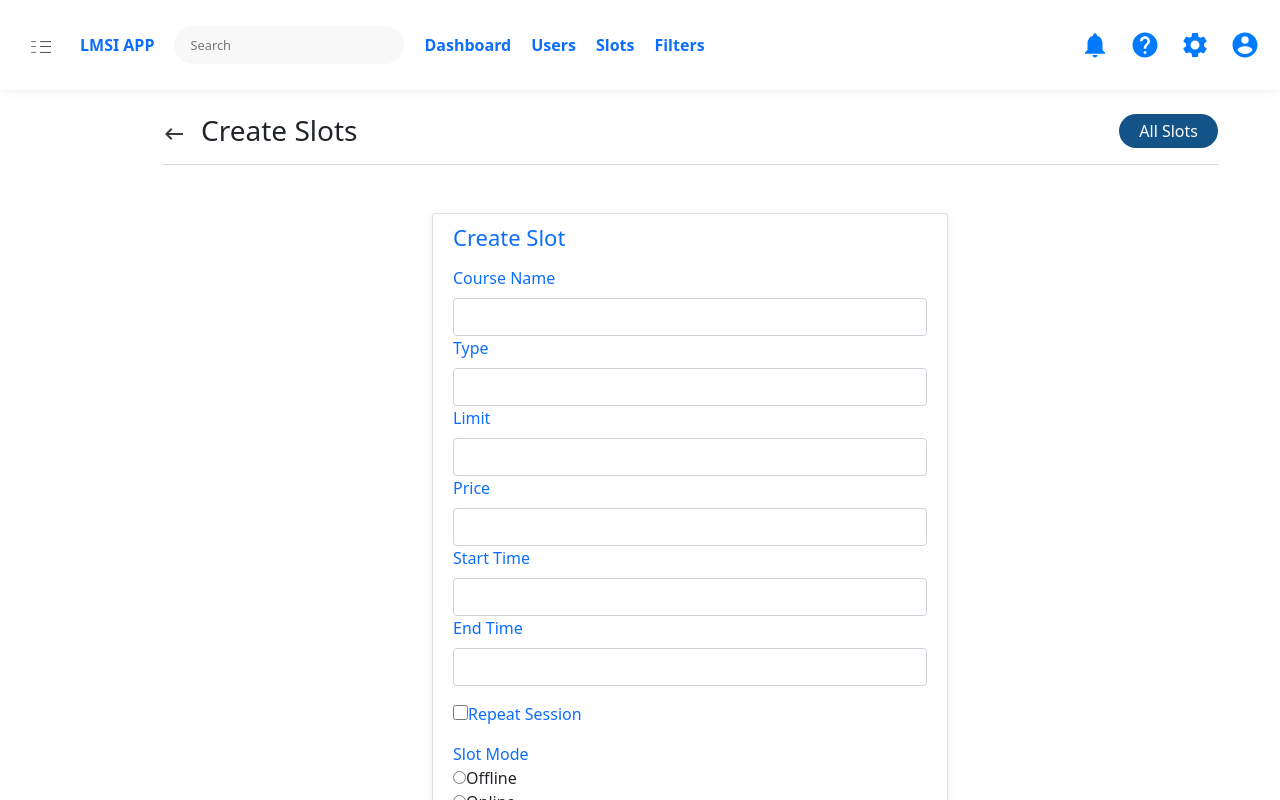
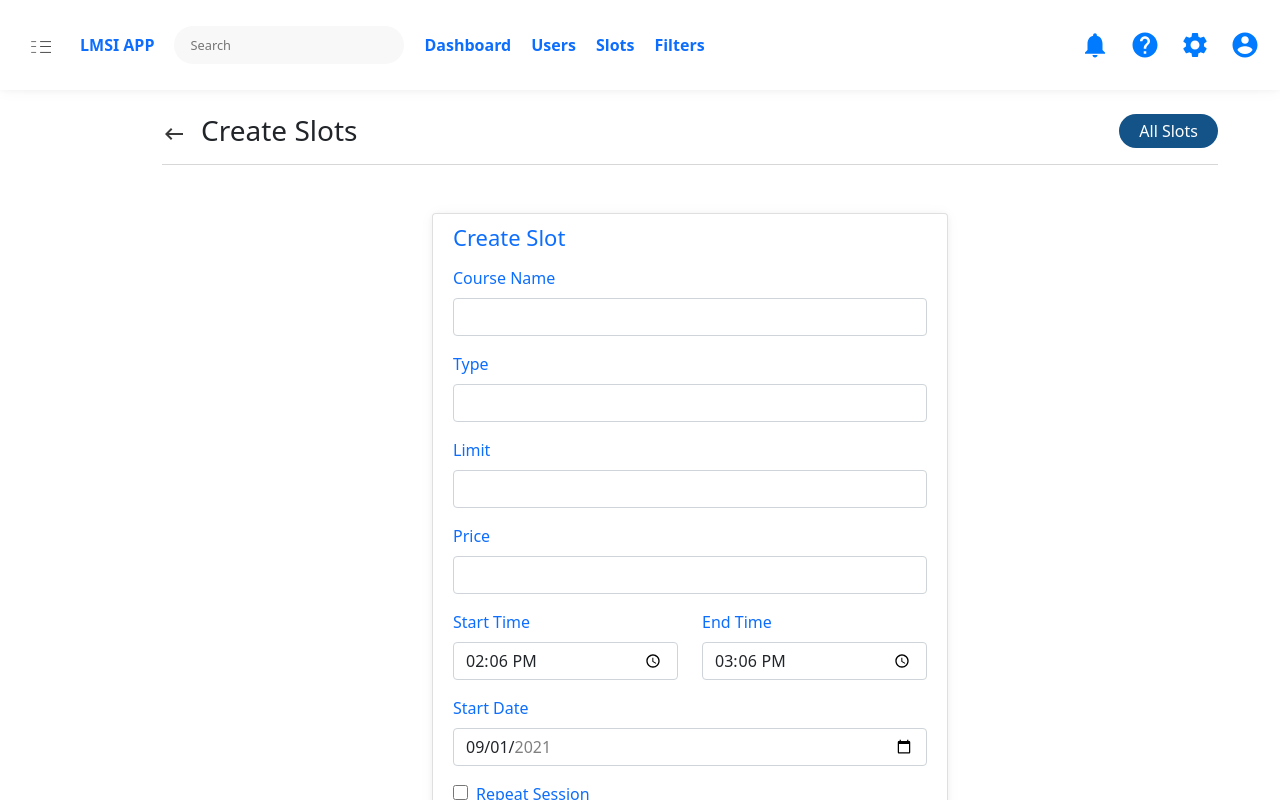
Before and after one commit to inovexia/lmsi-frontend, a React (Create React App) app: page /teacher-dashboard/slots/create-slot in a window 1280 px wide. Shown: the top 800 px of the page. Built offline with nearby package versions, Linux system fonts and the light colour scheme.

Commit message:
slot-ui-complete

```diff
--- a/src/teacher/Users.js
+++ b/src/teacher/Users.js
@@ -82,11 +82,11 @@ const Users = () => {
                         </p>
                         <div
                           className={
-                            'w-100 w-md-30 text-left text-md-right mt-3 mt-md-0'
+                            'w-100 w-md-30 text-end text-md-right mt-3 mt-md-0'
                           }
                         >
                           <button
-                            className={'btn btn-sm btn-outline-primary mr-2'}
+                            className={'btn btn-sm btn-outline-primary me-3'}
                             type="button"
                           >
                             Enable
--- a/src/teacher/slots/CreateSlot.js
+++ b/src/teacher/slots/CreateSlot.js
@@ -38,8 +38,8 @@ const CreateSlot = () => {
                         Create Slot
                       </h1>
                       <div>
-                        <div className={'form-row'}>
-                          <div className={'form-group col-md-12 mt-3'}>
+                        <div className={'form-row mt-3'}>
+                          <div className={'form-group col-md-12 '}>
                             <label
                               className={
                                 'form-label text-primary font-weight-bold'
@@ -54,7 +54,7 @@ const CreateSlot = () => {
                             />
                           </div>
                         </div>
-                        <div className={'form-row'}>
+                        <div className={'form-row mt-3'}>
                           <div className={'form-group col-md-12'}>
                             <label
                               className={
@@ -71,7 +71,7 @@ const CreateSlot = () => {
                           </div>
                         </div>
 
-                        <div className={'form-row'}>
+                        <div className={'form-row mt-3'}>
                           <div className={'form-group col-md-12'}>
                             <label
                               className={
@@ -87,7 +87,7 @@ const CreateSlot = () => {
                             />
                           </div>
                         </div>
-                        <div className={'form-row'}>
+                        <div className={'form-row mt-3'}>
                           <div className={'form-group col-md-12'}>
                             <label
                               className={
@@ -104,9 +104,10 @@ const CreateSlot = () => {
                           </div>
                         </div>
 
-                        <div className={'form-row'}>
-                          <div className={'form-group col-md-12'}>
+                        <div className={'form-row row mt-3'}>
+                          <div className={'form-group col-md-6'}>
                             <label
+                              htmlFor="start_time"
                               className={
                                 'form-label text-primary font-weight-bold'
                               }
@@ -114,15 +115,17 @@ const CreateSlot = () => {
                               Start Time
                             </label>
                             <input
-                              type="text"
                               className={'form-control'}
+                              type="time"
+                              name="start_time"
+                              id="start_time"
+                              defaultValue="14:06"
                               required
                             />
                           </div>
-                        </div>
-                        <div className={'form-row'}>
-                          <div className={'form-group col-md-12'}>
+                          <div className={'form-group col-md-6'}>
                             <label
+                              htmlFor="end_time"
                               className={
                                 'form-label text-primary font-weight-bold'
                               }
@@ -130,17 +133,44 @@ const CreateSlot = () => {
                               End Time
                             </label>
                             <input
-                              type="text"
                               className={'form-control'}
+                              type="time"
+                              name="end_time"
+                              id="end_time"
+                              defaultValue="15:06"
                               required
                             />
                           </div>
                         </div>
+
+                        <div className={'form-row mt-3'}>
+                          <div className={'form-group col-md-12'}>
+                            <label
+                              className={
+                                'form-label text-primary font-weight-bold'
+                              }
+                              htmlFor="slot_date"
+                            >
+                              Start Date
+                            </label>
+                            <input
+                              className={'form-control'}
+                              type="date"
+                              name="slot_date"
+                              id="slot_date"
+                              min="2021-09-01"
+                              max="2021-11-30"
+                              defaultValue="2021-09-01"
+                              required
+                            />
+                          </div>
+                        </div>
+
                         <div className={'mt-3'}>
                           <div className={'mb-3'}>
                             <div className={''}>
                               <input
-                                className={'mr-2'}
+                                className={'me-2'}
                                 style={{ width: '15px', height: '15px' }}
                                 type="checkbox"
                                 checked={isChecked}
@@ -154,16 +184,17 @@ const CreateSlot = () => {
                             </div>
                           </div>
                           {isChecked ? (
+                            <>
                             <div className={'mb-3'}>
                               <div
                                 className={
-                                  'custom-control custom-checkbox mr-4 d-inline-block'
+                                  'custom-control custom-checkbox me-4 d-inline-block'
                                 }
                               >
                                 <input
                                   type="checkbox"
                                   id="day1"
-                                  className={'custom-control-input'}
+                                  className={'custom-control-input me-2'}
                                 />
                                 <label
                                   htmlFor="day1"
@@ -174,13 +205,13 @@ const CreateSlot = () => {
                               </div>
                               <div
                                 className={
-                                  'custom-control custom-checkbox mr-4 d-inline-block'
+                                  'custom-control custom-checkbox me-4 d-inline-block'
                                 }
                               >
                                 <input
                                   type="checkbox"
                                   id="day2"
-                                  className={'custom-control-input'}
+                                  className={'custom-control-input me-2'}
                                 />
                                 <label
                                   htmlFor="day2"
@@ -191,13 +222,13 @@ const CreateSlot = () => {
                               </div>
                               <div
                                 className={
-                                  'custom-control custom-checkbox mr-4 d-inline-block'
+                                  'custom-control custom-checkbox me-4 d-inline-block'
                                 }
                               >
                                 <input
                                   type="checkbox"
                                   id="day3"
-                                  className={'custom-control-input'}
+                                  className={'custom-control-input me-2'}
                                 />
                                 <label
                                   htmlFor="day3"
@@ -208,13 +239,13 @@ const CreateSlot = () => {
                               </div>
                               <div
                                 className={
-                                  'custom-control custom-checkbox mr-4 d-inline-block'
+                                  'custom-control custom-checkbox me-4 d-inline-block'
                                 }
                               >
                                 <input
                                   type="checkbox"
                                   id="day4"
-                                  className={'custom-control-input'}
+                                  className={'custom-control-input me-2'}
                                 />
                                 <label
                                   htmlFor="day4"
@@ -225,13 +256,13 @@ const CreateSlot = () => {
                               </div>
                               <div
                                 className={
-                                  'custom-control custom-checkbox mr-4 d-inline-block'
+                                  'custom-control custom-checkbox me-4 d-inline-block'
                                 }
                               >
                                 <input
                                   type="checkbox"
                                   id="day5"
-                                  className={'custom-control-input'}
+                                  className={'custom-control-input me-2'}
                                 />
                                 <label
                                   htmlFor="day5"
@@ -242,13 +273,13 @@ const CreateSlot = () => {
                               </div>
                               <div
                                 className={
-                                  'custom-control custom-checkbox mr-4 d-inline-block'
+                                  'custom-control custom-checkbox me-4 d-inline-block'
                                 }
                               >
                                 <input
                                   type="checkbox"
                                   id="day6"
-                                  className={'custom-control-input'}
+                                  className={'custom-control-input me-2'}
                                 />
                                 <label
                                   htmlFor="day6"
@@ -259,13 +290,13 @@ const CreateSlot = () => {
                               </div>
                               <div
                                 className={
-                                  'custom-control custom-checkbox mr-4 d-inline-block'
+                                  'custom-control custom-checkbox me-4 d-inline-block'
                                 }
                               >
                                 <input
                                   type="checkbox"
                                   id="day7"
-                                  className={'custom-control-input'}
+                                  className={'custom-control-input me-2'}
                                 />
                                 <label
                                   htmlFor="day7"
@@ -275,6 +306,29 @@ const CreateSlot = () => {
                                 </label>
                               </div>
                             </div>
+                            <div className={'form-row mt-3 mb-3'}>
+                          <div className={'form-group col-md-12'}>
+                            <label
+                              className={
+                                'form-label text-primary font-weight-bold'
+                              }
+                              htmlFor="end_date"
+                            >
+                              End Date
+                            </label>
+                            <input
+                              className={'form-control'}
+                              type="date"
+                              name="end_date"
+                              id="end_date"
+                              min="2021-09-01"
+                              max="2021-11-30"
+                              defaultValue="2021-09-01"
+                              required
+                            />
+                          </div>
+                        </div>
+                            </>
                           ) : (
                             ''
                           )}
@@ -282,14 +336,14 @@ const CreateSlot = () => {
                         <div className={'form-group'}>
                           <label
                             htmlFor=""
-                            className={'text-primary font-weight-bold'}
+                            className={'text-primary font-weight-bold mb-2'}
                           >
                             Slot Mode
                           </label>
                           <div className={'custom-control custom-radio'}>
                             <input
                               type="radio"
-                              className={'custom-control-input'}
+                              className={'custom-control-input me-2'}
                               id="Offline"
                               name="slot_mode"
                               value="1"
@@ -305,7 +359,7 @@ const CreateSlot = () => {
                           <div className={'custom-control custom-radio'}>
                             <input
                               type="radio"
-                              className={'custom-control-input'}
+                              className={'custom-control-input me-2'}
                               id="Online"
                               name="slot_mode"
                               value="2"
@@ -321,7 +375,7 @@ const CreateSlot = () => {
                           <div className={'custom-control custom-radio'}>
                             <input
                               type="radio"
-                              className={'custom-control-input'}
+                              className={'custom-control-input me-2'}
                               id="Both"
                               name="slot_mode"
                               value="3"
@@ -340,7 +394,7 @@ const CreateSlot = () => {
                     <div className={'card-footer d-flex justify-content-end'}>
                       <button
                         type="submit"
-                        className={'btn btn-sm btn-primary mr-2'}
+                        className={'btn btn-sm btn-primary me-2'}
                       >
                         Save
                       </button>
```
Also changed, not shown: src/teacher/InviteUser.js (+10 -2 lines), src/teacher/slots/SlotList.js (+5 -5 lines).
